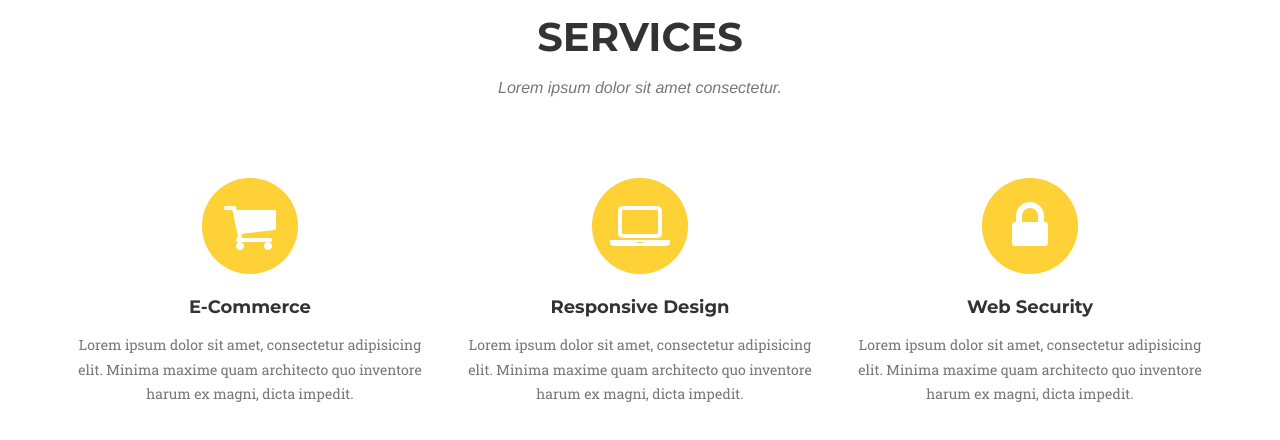
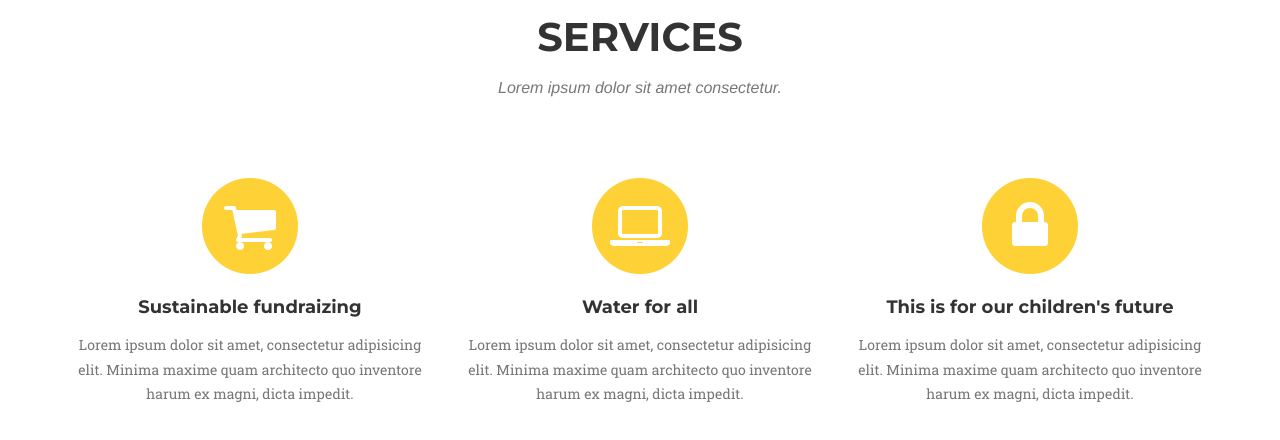
Before and after one commit to dlohaiti10/dlohaiti.github.io, a plain HTML site: page index.html in a window 1280 px wide. Shown: the part 893-1333 px from the top of the page. Drawn offline with nearby package versions, Linux system fonts and the light colour scheme; a web font is replaced by a local one.

Commit message:
update text

```diff
--- a/index.html
+++ b/index.html
@@ -98,7 +98,7 @@
                         <i class="fa fa-circle fa-stack-2x text-primary"></i>
                         <i class="fa fa-shopping-cart fa-stack-1x fa-inverse"></i>
                     </span>
-                    <h4 class="service-heading">E-Commerce</h4>
+                    <h4 class="service-heading">Sustainable fundraizing </h4>
                     <p class="text-muted">Lorem ipsum dolor sit amet, consectetur adipisicing elit. Minima maxime quam architecto quo inventore harum ex magni, dicta impedit.</p>
                 </div>
                 <div class="col-md-4">
@@ -106,7 +106,7 @@
                         <i class="fa fa-circle fa-stack-2x text-primary"></i>
                         <i class="fa fa-laptop fa-stack-1x fa-inverse"></i>
                     </span>
-                    <h4 class="service-heading">Responsive Design</h4>
+                    <h4 class="service-heading">Water for all</h4>
                     <p class="text-muted">Lorem ipsum dolor sit amet, consectetur adipisicing elit. Minima maxime quam architecto quo inventore harum ex magni, dicta impedit.</p>
                 </div>
                 <div class="col-md-4">
@@ -114,7 +114,7 @@
                         <i class="fa fa-circle fa-stack-2x text-primary"></i>
                         <i class="fa fa-lock fa-stack-1x fa-inverse"></i>
                     </span>
-                    <h4 class="service-heading">Web Security</h4>
+                    <h4 class="service-heading">This is for our children's future</h4>
                     <p class="text-muted">Lorem ipsum dolor sit amet, consectetur adipisicing elit. Minima maxime quam architecto quo inventore harum ex magni, dicta impedit.</p>
                 </div>
             </div>
```
